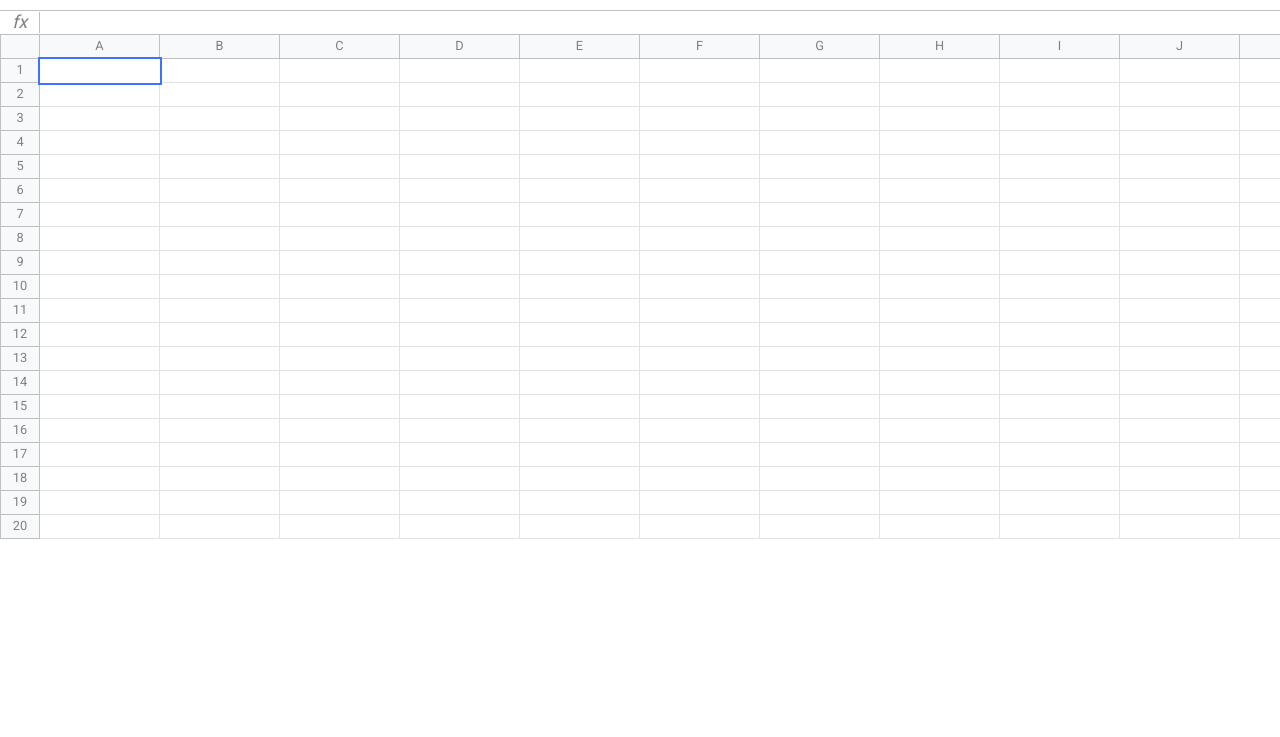
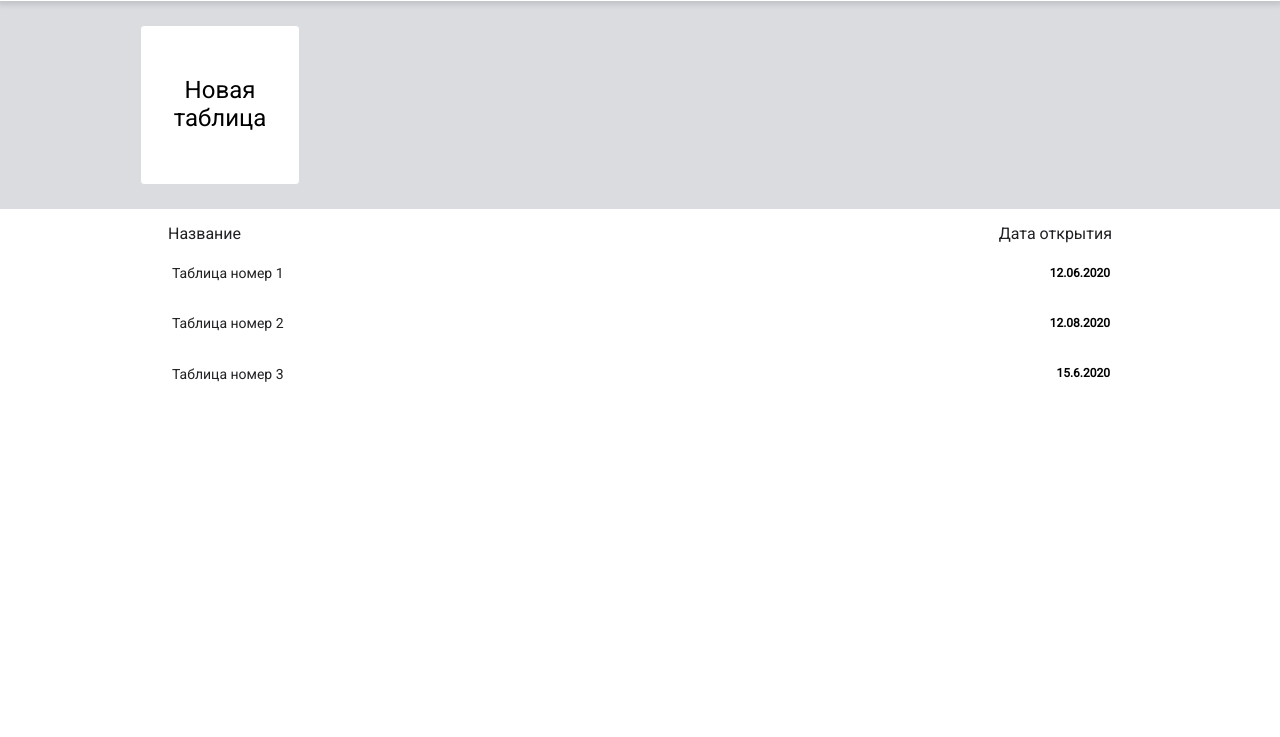
Before and after one commit to korotkir/excel, a website built with webpack: page src/index.html in a window 1280 px wide. Shown: the part 63-800 px from the top of the page. Built offline with nearby package versions, Linux system fonts and the light colour scheme.

Commit message:
refactor pages & fixed bug

```diff
--- a/src/components/excel/Excel.js
+++ b/src/components/excel/Excel.js
@@ -3,9 +3,7 @@ import {Emitter} from '@core/Emitter'
 import {StoreSubscriber} from '@core/StoreSubscriber'
 
 export class Excel {
-  constructor(selector, options) {
-    // В нашем случае, $el = #app
-    this.$el = $(selector)
+  constructor(options) {
     this.components = options.components || []
     this.store = options.store
     this.emitter = new Emitter()
@@ -30,9 +28,7 @@ export class Excel {
     return $root
   }
 
-  render() {
-    // Метод append позволяет вставить в конец какого-либо другой элемент.
-    this.$el.append(this.getRoot())
+  init() {
     this.subscriber.subscribeComponents(this.components)
     // Вызывает каждому элементу массива component (index.js)
     // метод init()(initDOMListeners()).
--- a/src/index.js
+++ b/src/index.js
@@ -1,25 +1,9 @@
-import {Excel} from '@/components/excel/Excel'
-import {Header} from '@/components/header/Header'
-import {Toolbar} from '@/components/toolbar/Toolbar'
-import {Formula} from '@/components/formula/Formula'
-import {Table} from '@/components/table/Table'
 import './scss/index.scss'
-import {createStore} from '@core/createStore'
-import {rootReducer} from '@/redux/rootReducer'
-import {initialState} from '@/redux/initialState'
-import {storage, debounce} from '@core/utils'
+import {Router} from '@core/routes/Router'
+import {DashboardPage} from '@/pages/DashboardPage'
+import {ExcelPage} from '@/pages/ExcelPage'
 
-const store = createStore(rootReducer, initialState)
-
-const stateListener = debounce(state => {
-  storage('excel-state', state)
-}, 300)
-
-store.subscribe(stateListener)
-
-const excel = new Excel('#app', {
-  components: [Header, Toolbar, Formula, Table],
-  store
+new Router('#app', {
+  dashboard: DashboardPage,
+  excel: ExcelPage
 })
-
-excel.render()
--- a/src/pages/DashboardPage.js
+++ b/src/pages/DashboardPage.js
@@ -0,0 +1,37 @@
+import {Page} from '@core/Page'
+import {$} from '@core/dom'
+
+export class DashboardPage extends Page {
+  getRoot() {
+    return $.create('div', 'db').html(`
+						<div class="db__header">
+      		<h1>Excel Dashbord</h1>
+      </div>
+      <div class="db__new">
+      		<div class="db__view">
+        		<a href="#" class="db__create">Новая <br/>таблица</a>
+            </div>
+        </div>
+        <div class="db__table db__view">
+            <div class="db__list-header">
+                <span>Название</span>
+                <span>Дата открытия</span>
+            </div>
+            <ul class="db__list">
+                <li class="db__record">
+                    <a href="#">Таблица номер 1</a>
+                    <strong>12.06.2020</strong>
+                </li>
+                <li class="db__record">
+                    <a href="#">Таблица номер 2</a>
+                    <strong>12.08.2020</strong>
+                </li>
+                <li class="db__record">
+                    <a href="#">Таблица номер 3</a>
+                    <strong>15.6.2020</strong>
+                </li>
+            </ul>
+        </div>
+				`)
+  }
+}
--- a/src/pages/ExcelPage.js
+++ b/src/pages/ExcelPage.js
@@ -0,0 +1,37 @@
+import {Page} from '@core/Page'
+import {Header} from '@/components/header/Header'
+import {Toolbar} from '@/components/toolbar/Toolbar'
+import {Formula} from '@/components/formula/Formula'
+import {Table} from '@/components/table/Table'
+import {createStore} from '@core/createStore'
+import {rootReducer} from '@/redux/rootReducer'
+import {initialState} from '@/redux/initialState'
+import {debounce, storage} from '@core/utils'
+import {Excel} from '@/components/excel/Excel'
+
+export class ExcelPage extends Page {
+  getRoot() {
+    const store = createStore(rootReducer, initialState)
+
+    const stateListener = debounce(state => {
+      storage('excel-state', state)
+    }, 300)
+
+    store.subscribe(stateListener)
+
+    this.excel = new Excel( {
+      components: [Header, Toolbar, Formula, Table],
+      store
+    })
+
+    return this.excel.getRoot()
+  }
+
+  afterRender() {
+    this.excel.init()
+  }
+
+  destroy() {
+    this.excel.destroy()
+  }
+}
```
Also changed, not shown: src/assets/dashboard.html (+0 -1 lines).
